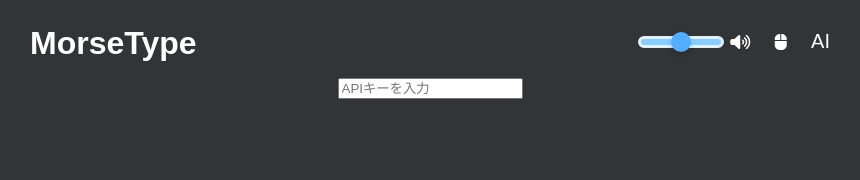
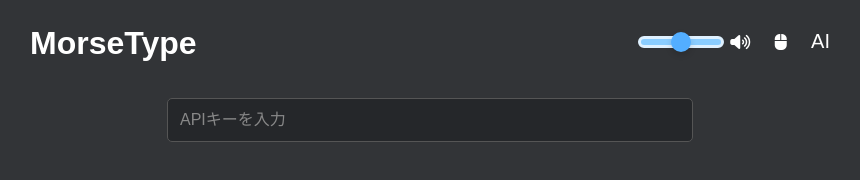
Before and after one commit to nagayaking/MorseType, a plain HTML site: page index.html in a window 1280 px wide. Both pictures are taken after a click on the button "AI". Shown: the whole page, without its empty margins (210-1070 px from the left). Drawn offline with Linux system fonts and the light colour scheme.

Commit message:
Create aichat.js Change API get form design

```diff
--- a/index.html
+++ b/index.html
@@ -105,7 +105,9 @@
         </div>
         <div id="aiChatToggleElement" class="page-content is-hidden">
             <input type="password" placeholder="APIキーを入力" class="getApi">
-            <div class="talk-wrapper"></div>
+            <div class="talk-wrapper">
+                <script src="scripts/aichat.js"></script>
+            </div>
         </div>
     </main>
 </body>
--- a/styles/style.css
+++ b/styles/style.css
@@ -154,6 +154,28 @@ main {
     pointer-events: none;
 }
 
-input .getApi {
+/* --- AIチャットページのスタイル --- */
+#aiChatToggleElement {
+    display: flex;
+    flex-direction: column;
+    align-items: center;
+    padding: 20px;
+    box-sizing: border-box;
+}
+
+.getApi {
+    width: 80%;
+    max-width: 500px;
+    padding: 12px;
+    margin-bottom: 20px;
+    background-color: #25272a;
+    border: 1px solid #555;
+    border-radius: 5px;
+    color: #ffffff;
+    font-size: 1em;
     text-align: left;
 }
+
+.getApi::placeholder {
+    color: #888;
+}
```
Also changed, not shown: scripts/aichat.js (added).
